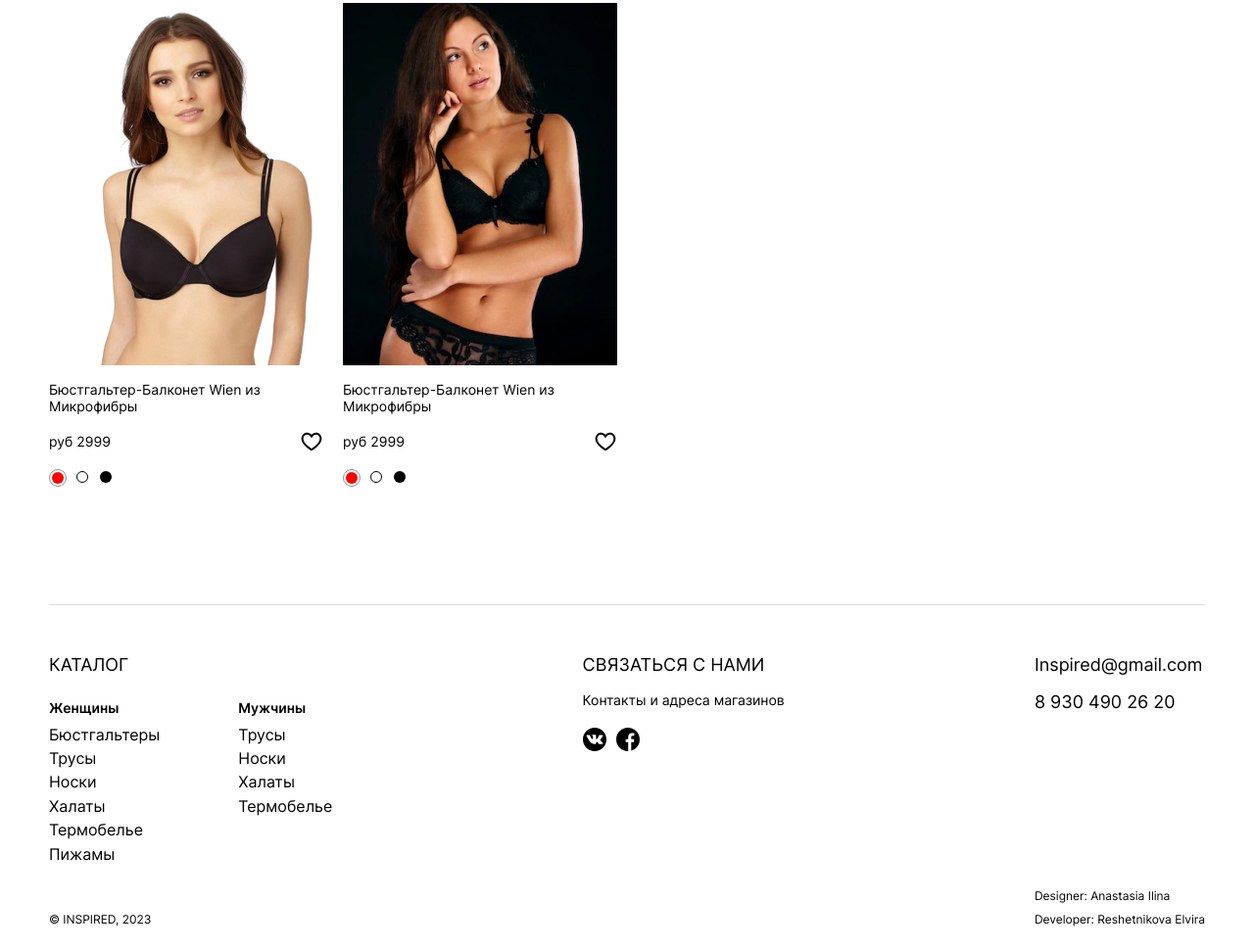
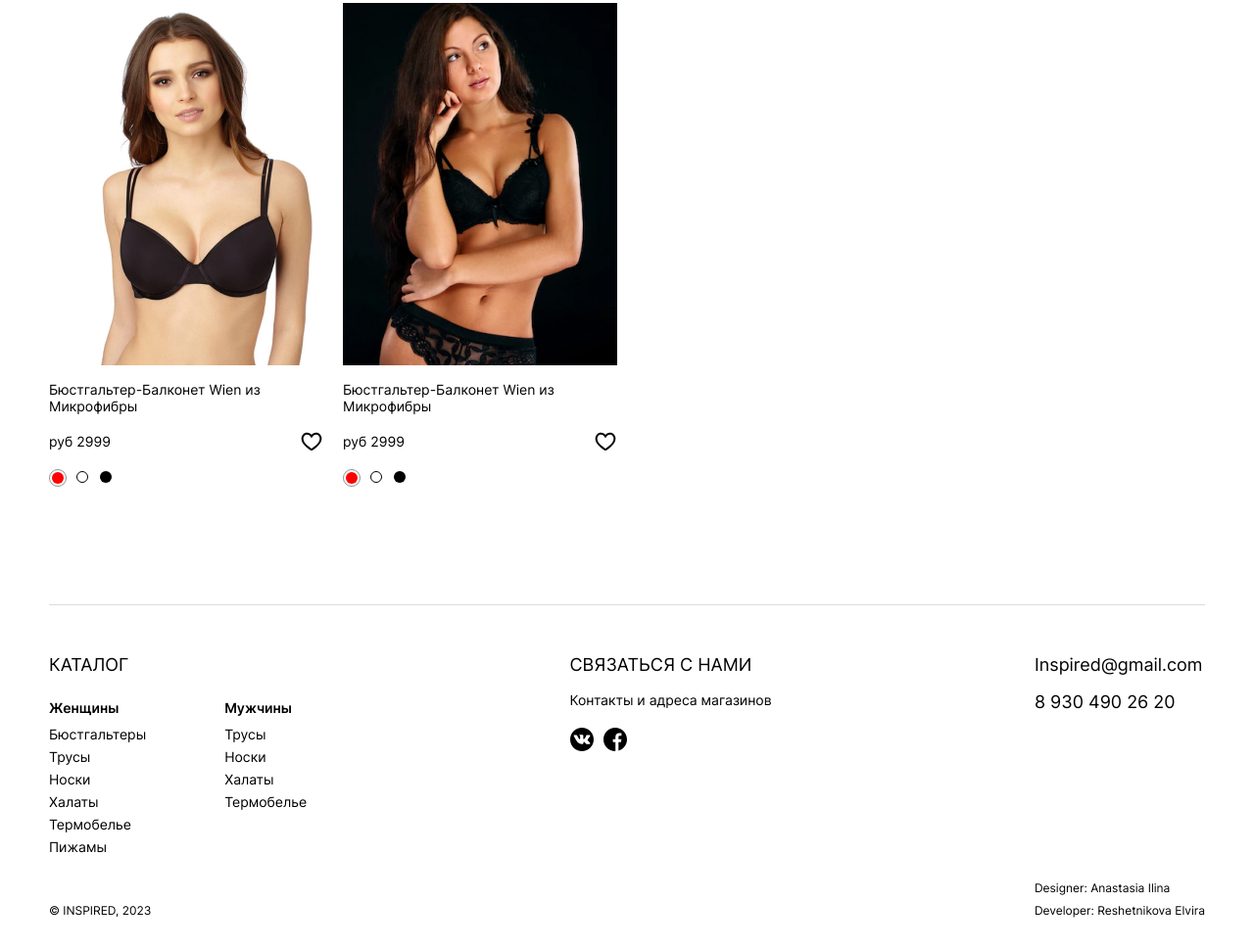
Before and after one commit to ElviraResh/inspired, a website built with webpack: page src/index.html in a window 1280 px wide. Shown: the part 1450-2420 px from the top of the page at 98% size. Built offline with nearby package versions, Linux system fonts and the light colour scheme.

Commit message:
update footer

```diff
--- a/src/style/_footer.scss
+++ b/src/style/_footer.scss
@@ -15,6 +15,7 @@
     @include tablet {
       padding: 24px 0 16px;
     }
+
     @include mobile {
       padding: 16px 0 16px;
       grid-template-areas:
@@ -93,7 +94,7 @@
       line-height: 17px;
       margin-bottom: 10px;
 
-      @include mobile {
+      @include tablet {
         font-size: 12px;
         line-height: 15px;
         margin-bottom: 7px;
@@ -109,6 +110,9 @@
     &__subitem {
       display: flex;
       flex-direction: column;
+      font-weight: 400;
+      font-size: 14px;
+      line-height: 17px;
 
       .footer__link:not(:last-child) {
         margin-bottom: 6px;
@@ -132,7 +136,7 @@
       text-transform: none;
       margin-bottom: 20px;
 
-      @include mobile {
+      @include tablet {
         font-size: 12px;
         line-height: 15px;
         margin-bottom: 16px;
```
